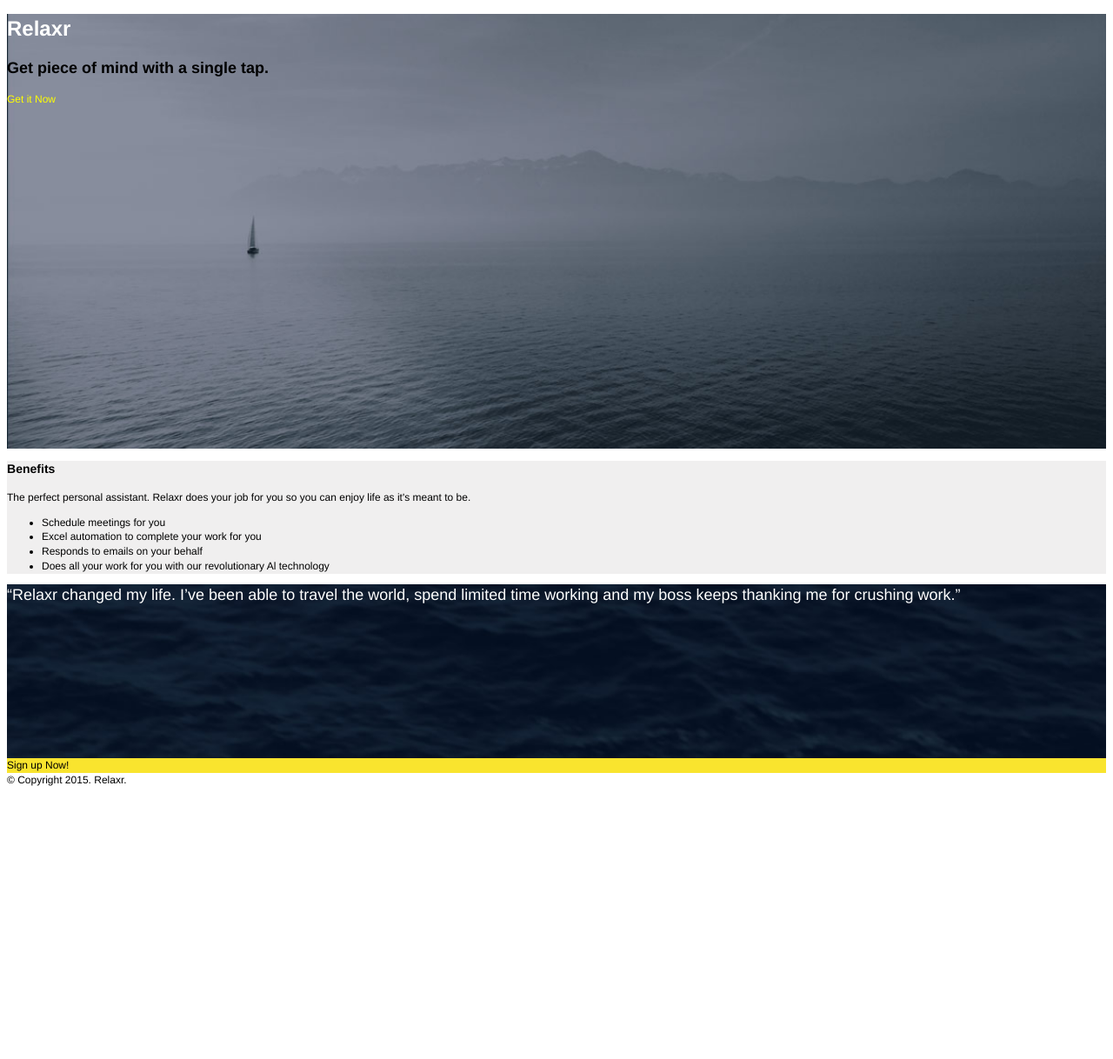
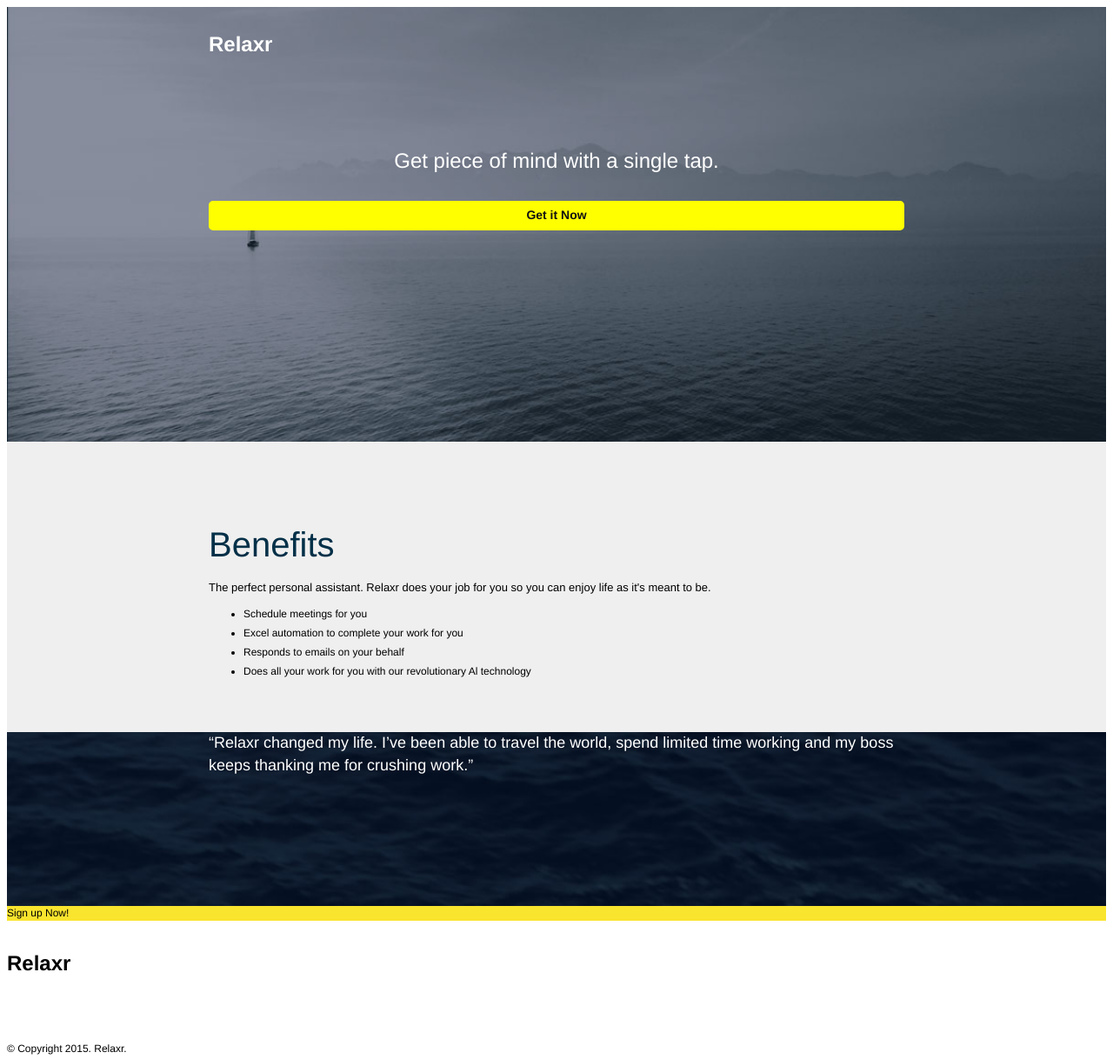
Before and after one commit to meganleft/homework-relaxr, a plain HTML site: page index.html in a window 1280 px wide. Shown: the whole page at 87% size. Before the commit the page ends 913 px from the top, so only its background shows below. Drawn offline with Linux system fonts and the light colour scheme.

Commit message:
second commit

```diff
--- a/index.html
+++ b/index.html
@@ -6,6 +6,7 @@
     	<meta name="keywords" content="one, two, three">
 
 		<title>Relaxr</title>
+		<link href='http://fonts.googleapis.com/css?family=Open+Sans:300italic,300,600,800' rel='stylesheet' type='text/css'>
 
 		<!-- external CSS link -->
 		<link rel="stylesheet" href="./styles/reset.css">
@@ -17,10 +18,11 @@
 			<div class="container">
 				<h1 class="logo"> Relaxr</h1>
 				<h2>Get piece of mind with a single tap.</h2>
-				<a class="button yello">Get it Now </a>
+				<a class="cta">Get it Now </a>
 			</div>
 		</header>
-			<div id="main">
+		<main>
+			<div class="container">
 				<h3>Benefits</h3>
 				<p> The perfect personal assistant. Relaxr does your job for you so you can enjoy life as it's meant to be. </p>
 				<ul>
@@ -29,17 +31,24 @@
 					<li>Responds to emails on your behalf</li>
 					<li>Does all your work for you with our revolutionary Al technology</li>
 				</ul>
-		</div>
-		<div id="element"
+			</div>
+		</main>
+		<section>
+			<div class="container"
 				<p>“Relaxr changed my life. I’ve been able to travel the world, spend limited time working and my boss keeps thanking me for crushing work.” </p>
-		</div>
-		<div id="section">
+			</div>
+		</section>
+		<aside>
 			<p2>Sign up Now!</p2>
-		</div>
-		<div id="bottom">
-			<footer>
+		</aside>
+		<footer>
+			<h4 class="logo">Relaxr </h4>
+			<img src="./images/twitter.png">
+			<img src="./images/facebook.png">
+			<div id="bottom">
 				&copy; Copyright 2015. Relaxr.
-			</footer>
-		</div><!-- #container -->
+			</div>
+		</footer>
+		<!-- #container -->
 	</body>
 </html>
--- a/styles/style.css
+++ b/styles/style.css
@@ -58,8 +58,9 @@ body {
 /*******************************************/
 
 /* Center the container */
-#container {
-
+.container {
+	margin: 0 auto;
+	max-width: 800px;
 }
 
 header {
@@ -69,26 +70,71 @@ height: 500px;
 	background: url(../images/header_bg.jpg) no-repeat center top rgb(134,141,157);
 	background-size: cover;
 	background-position: center center;
+	padding: 10px;
+
 }
 
-.container .logo {
+.logo {
+	font-size: 24px;
+	font-style: bold;
+}
+
+header .logo {
 	color: white;
 }
 
-.container .button {
-	color: yellow;
-}
-
-footer {
+header h2 {
+	font-size: 24px;
+	font-weight: 500;
+	text-align: center;
+	color: white;
+	padding-top: 80px;
+	padding-bottom: 10px;
 
 }
 
-#main {
-	background-color: #f0efef;
+.cta {
+	border-radius: 5px;
+	border: 2px;
+	color: #121212;
+	border-color: yellow;
+	background-color: yellow;
+	border-style: solid;
+	padding: 5px 0px 5px 0px;
+	text-align: center;
+	margin: 0 auto;
+	display: block;
+	font-size: 14px;
+	font-weight: 600;
 }
 
-#element {
+
+main {
+	background-color: #f0efef;
+	background-color: cover;
+	padding: 50px;
+}
+
+
+h3 {
+	color: #033048;
+	font-size: 40px;
+	font-weight: 500;
+	margin-bottom: 5px;
+}
+
+p {
+	font-size: 13px;
+	font-weight: 200;
+}
+
+li {
+	margin-bottom: 5px;
+}
+
+section {
 	background-image: url(../images/testimonial_bg.jpg);
+	background-size: cover;
 	width: 100%;
 	margin: auto;
 	height: 200px;
@@ -97,17 +143,16 @@ footer {
 	color: white;
 }
 
-#element p {
-	margin: 10px;
-	padding: 20px;
-}
-
-#section {
+aside {
 	background-color: #f9e42e;
 	font-size: 12px;
 	font-style: bold;
 }
 
+footer {
+
+}
+
 /******************************************
 /* ADDITIONAL STYLES
 /*******************************************/
```
Lines whose indentation alone changed are shown as unchanged.
